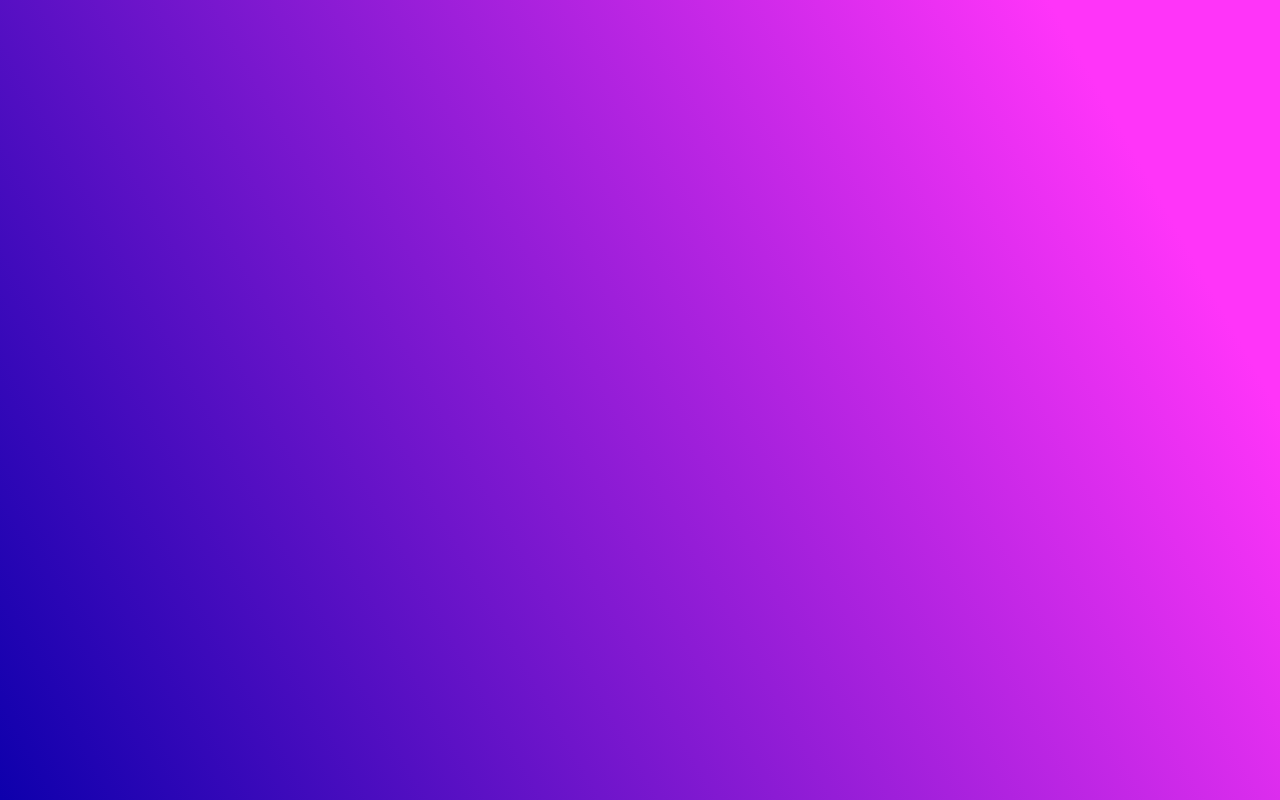
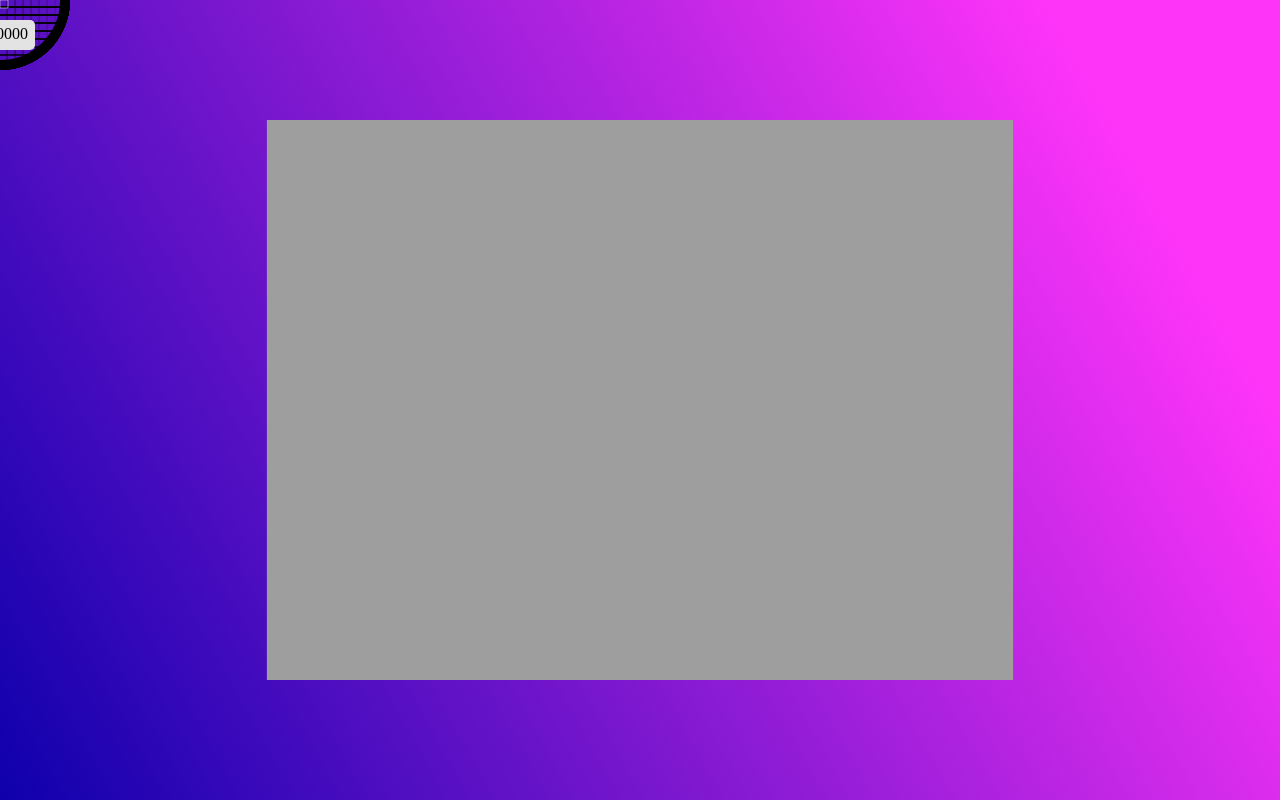
Before and after one commit to Ruben-030398/canvas-color-dropper, a website built with webpack: page public/index.html in a window 1280 px wide. Built offline with nearby package versions, Linux system fonts and the light colour scheme.

Commit message:
add lupa and scale

```diff
--- a/src/app/config.ts
+++ /dev/null
@@ -1,5 +0,0 @@
-export const config = {
-  origWidth: 600,
-  origHeight: 300,
-  backgroundColor: '#fff',
-}
--- a/src/app/event-listener.ts
+++ b/src/app/event-listener.ts
@@ -34,15 +34,15 @@ class EventListener {
           canvas.addEventListener('pointerup', onPointerUp);
           this.listeners.set('pointerup', onPointerUp)
           break;
-        case "pointerover":
-          const onPointerOver = this.createListener('pointerover', rootObject);
-          canvas.addEventListener('pointerover', onPointerOver);
-          this.listeners.set('pointerover', onPointerOver)
-          break;
         case "pointermove":
           const onPointerMove = this.createListener('pointermove', rootObject);
           canvas.addEventListener('pointermove', onPointerMove);
           this.listeners.set('pointermove', onPointerMove)
+          break;
+        case "pointerout":
+          const onPointerOut = this.createListener('pointerout', rootObject);
+          canvas.addEventListener('pointermove', onPointerOut);
+          this.listeners.set('pointerout', onPointerOut)
           break;
       }
     })
@@ -51,7 +51,7 @@ class EventListener {
   checkCollision(object: DisplayObject, rootObject: RootObject, event: PointerEvent) {
     const canvas = rootObject.ctx?.canvas;
 
-    if(!canvas) return;
+    if (!canvas) return;
 
     const boundingRect = canvas.getBoundingClientRect();
     const mouseX = event.clientX - boundingRect.left;
@@ -76,8 +76,32 @@ class EventListener {
     return isInsideObjectArea;
   }
 
-  createListener(eventType: DisplayObjectEvent, rootObject: RootObject,) {
+  createListener(eventType: DisplayObjectEvent, rootObject: RootObject) {
 
+    switch (eventType) {
+      case 'pointerout':
+        return (event: PointerEvent) => {
+          const objectsStack = [...Array.from(rootObject.children.values())];
+
+          while (objectsStack.length) {
+            const node = objectsStack.pop();
+
+            if (!node) return;
+
+            if (node.interactive) {
+              const listener = node.listeners.get(eventType);
+
+              if (listener && !this.checkCollision(node, rootObject, event)) {
+                listener && listener(event)
+
+                return;
+              }
+            }
+
+            node.children.size && objectsStack.push(...Array.from(node.children.values()))
+          }
+        }
+      default:
         return (event: PointerEvent) => {
 
           const objectsStack = [...Array.from(rootObject.children.values())];
@@ -100,6 +124,7 @@ class EventListener {
             node.children.size && objectsStack.push(...Array.from(node.children.values()))
           }
         }
+    }
 
   }
 }
--- a/src/app/index.ts
+++ b/src/app/index.ts
@@ -1,9 +1,9 @@
-import { throttle } from "lodash";
-
 import DisplayObject from "@/components/display-object";
 import { ViewProps } from "@/components/display-object/types";
 
 import EventListener from './event-listener';
+import store from "@/store";
+import { setImageInfo } from "@/modules/image-container/store/actions";
 
 class App extends DisplayObject {
   container!: HTMLElement;
@@ -24,7 +24,7 @@ class App extends DisplayObject {
 
     this.eventListener = new EventListener();
 
-    this.renderable = false // this becomes true only after IMAGE_UPLOADED action fired
+    this.renderable = true // this becomes true only after IMAGE_UPLOADED action fired
   }
 
   init() {
@@ -75,11 +75,13 @@ class App extends DisplayObject {
   draw() {
     this.stop();
 
-    this.ctx && this.eventListener.setupListeners(this, ['pointerdown', 'pointerover', 'pointerup', 'pointermove'], this.ctx)
+    this.ctx && this.eventListener.setupListeners(this, ['pointerdown', 'pointerout', 'pointerup', 'pointermove'], this.ctx)
 
-    window.addEventListener('resize', throttle(this.#onResize.bind(this), 200))
+    window.addEventListener('resize', this.#onResize.bind(this))
 
     this.#render();
+
+    store.dispatch(setImageInfo({ name: '', src: 'https://i.ytimg.com/vi/00xjZxL8ypM/maxresdefault.jpg' }))
   }
 
   stop() {
--- a/src/components/display-object/index.ts
+++ b/src/components/display-object/index.ts
@@ -15,11 +15,11 @@ export default abstract class DisplayObject {
   form: DisplayObjectForm
   unsubscribe?: () => void
   children: Map<string, DisplayObject>
-  listeners: Map<DisplayObjectEvent, (event: Event) => void>
+  listeners: Map<DisplayObjectEvent, (event: PointerEvent) => void>
   renderable: boolean
 
   constructor(viewProps: ViewProps) {
-    this.renderable = true;
+    this.renderable = viewProps.renderable || true;
 
     this.x = viewProps.x || 0;
     this.y = viewProps.y || 0;
@@ -39,7 +39,7 @@ export default abstract class DisplayObject {
     this.id = nanoid();
   }
 
-  on(event: DisplayObjectEvent, cb: (event: Event) => void) {
+  on(event: DisplayObjectEvent, cb: (event: PointerEvent) => void) {
     this.listeners.set(event, cb)
   }
 
--- a/src/components/display-object/types.ts
+++ b/src/components/display-object/types.ts
@@ -6,10 +6,14 @@ export type ViewProps = {
   interactive?: boolean
   form?: DisplayObjectForm
   scale?: Scale | number
+  renderable?: boolean
 }
 
 export type Scale = { x: number, y: number }
 
-export type DisplayObjectEvent = 'pointerdown' | 'pointerup' | 'pointerover' | 'pointermove'
+export type DisplayObjectEvent = 'pointerdown'
+  | 'pointerup'
+  | 'pointermove'
+  | 'pointerout'
 
 export type DisplayObjectForm = 'rect' | 'circle'
--- a/src/components/picture/index.ts
+++ b/src/components/picture/index.ts
@@ -18,6 +18,8 @@ export default class Picture extends DisplayObject {
     this.imageLoaded = false;
 
     this.image = new Image();
+
+    this.image.setAttribute('crossOrigin', '');
 
     this.src = viewProps.src
 
@@ -54,6 +56,8 @@ export default class Picture extends DisplayObject {
 
     this.image = new Image();
 
+    this.image.setAttribute('crossOrigin', '');
+
     this.image.src = this.src;
 
     this.imageLoaded = false;
--- a/src/index.ts
+++ b/src/index.ts
@@ -5,6 +5,8 @@ import app from '@/app'
 import store from './store';
 import { uploadImage } from './modules/base/store/actions';
 import { ImageContainer } from './modules/image-container/ui';
+
+console.log(store, 'store');
 
 app.init();
 
--- a/src/modules/base/store/action-types.ts
+++ b/src/modules/base/store/action-types.ts
@@ -1,3 +1,5 @@
 export enum BaseActions {
-  IMAGE_UPLOADED = 'IMAGE_UPLOADED'
+  IMAGE_UPLOADED = 'IMAGE_UPLOADED',
+  POINTER_POSITIONS_UPDATED = 'POINTER_POSITIONS_UPDATED',
+  SET_LUPA_SCALE = 'SET_LUPA_SCALE'
 }
--- /dev/null
+++ b/src/modules/base/store/reducer.ts
@@ -0,0 +1,16 @@
+import { BaseActions } from "./action-types"
+import { BaseActionTypes } from "./actions"
+import { Base } from "./types"
+
+const defaultState: Base = {
+  lupaScale: 2
+}
+
+export const baseReducer = (state: Base = defaultState, action: BaseActionTypes): Base => {
+  switch (action.type) {
+    case BaseActions.SET_LUPA_SCALE:
+      return { ...state, lupaScale: action.payload }
+    default:
+      return state
+  }
+}
--- /dev/null
+++ b/src/modules/base/store/types.ts
@@ -0,0 +1,5 @@
+export type Positions = { x: number, y: number }
+
+export type Base = {
+  lupaScale: number
+}
--- a/src/modules/image-container/store/middleware.ts
+++ b/src/modules/image-container/store/middleware.ts
@@ -9,6 +9,8 @@ export const imageUploadedMiddleware =
   (next: Dispatch<Actions>) =>
   (action: Actions) => {
     if (action.type === BaseActions.IMAGE_UPLOADED) {
+      console.log(URL.createObjectURL(action.payload.file),'URL.createObjectURL(action.payload.file),');
+
       api.dispatch(setImageInfo({
         src: URL.createObjectURL(action.payload.file),
         name: action.payload.file.name
--- a/src/modules/image-container/ui/image-container.ts
+++ b/src/modules/image-container/ui/image-container.ts
@@ -1,9 +1,12 @@
-import { DisplayObject, Picture } from "@/components";
+import { DisplayObject, Picture, Typography } from "@/components";
 import { ViewProps } from "@/components/display-object/types";
 import { ImageInfo } from "../store/types";
+import LupaEffect from "./lupa-effect";
 
 export default class ImageContainer extends DisplayObject {
   image: Picture
+  lupaEffect: LupaEffect
+  hexColor: Typography
   constructor(props: ViewProps) {
     super(props);
 
@@ -11,7 +14,6 @@ export default class ImageContainer extends DisplayObject {
   }
 
   draw(): void {
-
   }
 
   onCreate(): void {
@@ -19,21 +21,57 @@ export default class ImageContainer extends DisplayObject {
       src: '',
       x: window.innerWidth / 2,
       y: window.innerHeight / 2,
-      width: window.innerWidth * .8,
-      height: window.innerHeight * .8,
+      width: window.innerWidth * .7,
+      height: window.innerHeight * .7,
       interactive: true,
     });
 
-    this.image.on('pointermove', () => console.log('pointermove'))
+    this.lupaEffect = new LupaEffect({
+      x: 0,
+      y: 0,
+      width: 70,
+      height: 70,
+      renderable: false
+    });
+
+    this.hexColor = new Typography({
+      x: window.innerWidth * 0.25,
+      y: window.innerHeight * 0.25,
+      text: ''
+    })
+
+    this.image.on('pointermove', (e) => {
+      this.lupaEffect.renderable = true;
+
+      document.documentElement.style.cursor = 'none';
+
+      const mouseX = e.clientX;
+      const mouseY = e.clientY;
+
+      this.lupaEffect.update({ x: mouseX, y: mouseY });
+    });
+
+    this.image.on('pointerout', () => {
+      this.lupaEffect.renderable = false;
+
+      document.documentElement.style.cursor = 'auto';
+    })
+
+    console.log(this.image.listeners);
+
 
     window.addEventListener('resize', this.onResize);
 
     this.mount(this.image)
+
+    this.mount(this.lupaEffect, store => store.base.lupaScale)
+
+    this.mount(this.hexColor)
   }
 
   onResize() {
-    const minWidth = window.innerWidth * 0.8;
-    const minHeight = window.innerHeight * 0.8;
+    const minWidth = window.innerWidth * 0.7;
+    const minHeight = window.innerHeight * 0.7;
 
     const widthScale = minWidth / this.image.image.width;
     const heightScale = minHeight / this.image.image.height;
@@ -48,7 +86,7 @@ export default class ImageContainer extends DisplayObject {
     })
   }
 
-  onUpdate(update: ImageInfo): void {
+  onUpdate(update: ImageInfo & { scale: number }): void {
     this.image.updateSrc(update.src, this.onResize)
   }
 
--- /dev/null
+++ b/src/modules/image-container/ui/lupa-effect.ts
@@ -0,0 +1,104 @@
+import { DisplayObject } from "@/components";
+import { ViewProps } from "@/components/display-object/types";
+import { RootState } from "@/store";
+
+export default class LupaEffect extends DisplayObject {
+  scale: number;
+
+  constructor(props: ViewProps) {
+    super(props);
+  }
+
+  draw(ctx: CanvasRenderingContext2D | null): void {
+    const canvas = ctx?.canvas
+
+    if (!ctx || !canvas) return;
+
+    ctx.save();
+    ctx.beginPath();
+    ctx.arc(this.x, this.y, this.width, 0, 2 * Math.PI);
+    ctx.clip();
+
+    ctx.drawImage(
+      canvas,
+      this.x - this.width / this.scale,
+      this.y - this.height / this.scale,
+      this.width,
+      this.height,
+      this.x - this.width,
+      this.y - this.height,
+      this.width * this.scale, this.height * this.scale
+    );
+
+    const imageData = ctx.getImageData(this.x + 6, this.y + 6, 1, 1).data;
+
+    const redHex = imageData[0].toString(16).padStart(2, '0');
+    const greenHex = imageData[1].toString(16).padStart(2, '0');
+    const blueHex = imageData[2].toString(16).padStart(2, '0');
+
+    const pixelColorHex = `#${redHex}${greenHex}${blueHex}`;
+
+    const step = 5;
+    const gap = 8;
+
+    for (let y = step; y < this.height * 2; y += gap) {
+      ctx.lineWidth = 0.5
+      ctx.strokeStyle = pixelColorHex;
+      ctx.moveTo(this.x - this.width, this.y - this.height + y);
+      ctx.lineTo(this.x + this.width, this.y - this.height + y);
+      ctx.stroke();
+    }
+
+    for (let x = step; x < this.width * 2; x += gap) {
+      ctx.lineWidth = 0.1
+      ctx.strokeStyle = pixelColorHex;
+      ctx.moveTo(this.x - this.width + x, this.y - this.height);
+      ctx.lineTo(this.x - this.width + x, this.y + this.height);
+      ctx.stroke();
+    }
+
+    ctx.beginPath();
+    ctx.strokeStyle = pixelColorHex;
+    ctx.lineWidth = 20
+    ctx.arc(this.x, this.y, this.width, 0, Math.PI * 2);
+    ctx.stroke();
+    ctx.closePath();
+
+    ctx.beginPath();
+    ctx.lineWidth = 0.5;
+    ctx.strokeStyle = `#fff`;
+    ctx.rect(this.x, this.y, gap, gap);
+    ctx.closePath();
+    ctx.stroke();
+    ctx.closePath();
+
+    ctx.beginPath();
+    ctx.fillStyle = `#e3e3e3`;
+    ctx.roundRect(this.x - 35, this.y + 20, 70, 30, 5);
+    ctx.fill();
+    ctx.closePath();
+
+    ctx.beginPath();
+    ctx.fillStyle = '#000';
+    ctx.font = "16px serif";
+    ctx.textAlign = 'center';
+    ctx.textBaseline = 'middle';
+    ctx.fillText(pixelColorHex, this.x, this.y + 35)
+    ctx.closePath();
+
+    ctx.restore();
+  }
+
+  onCreate(store: RootState): void {
+    console.log(store.base.lupaScale, 'store.base.lupaScale;');
+
+    this.scale = store.base.lupaScale;
+  }
+
+  onUnMount(): void {
+  }
+
+  onUpdate(scale: number): void {
+    this.scale = scale
+  }
+}
--- a/src/sass/base.sass
+++ b/src/sass/base.sass
@@ -9,6 +9,7 @@
   justify-content: center
   position: relative
   z-index: 1
+  display: none
 
 .drop_area
   border-radius: 2.5rem
--- a/src/store/reducers.ts
+++ b/src/store/reducers.ts
@@ -1,5 +1,7 @@
+import { baseReducer } from "@/modules/base/store/reducer";
 import { imageInfoReducer } from "@/modules/image-container/store/reducer";
 
 export const reducers = {
+  base: baseReducer,
   imageInfo: imageInfoReducer,
 };
```
Also changed, not shown: src/modules/base/store/actions.ts (+14 -2 lines), public/assets/color_dropper.svg (added), public/assets/lupa.png (added). Lines whose indentation alone changed are shown as unchanged.
